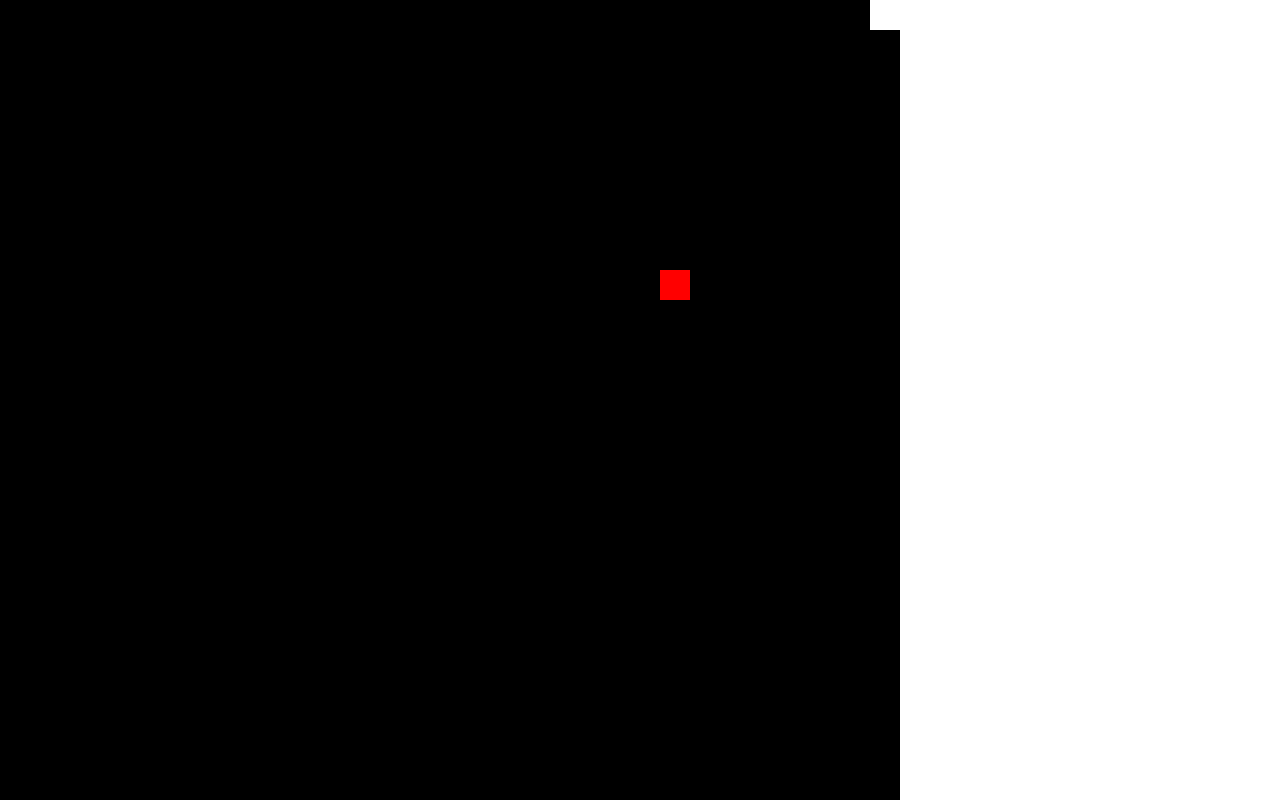
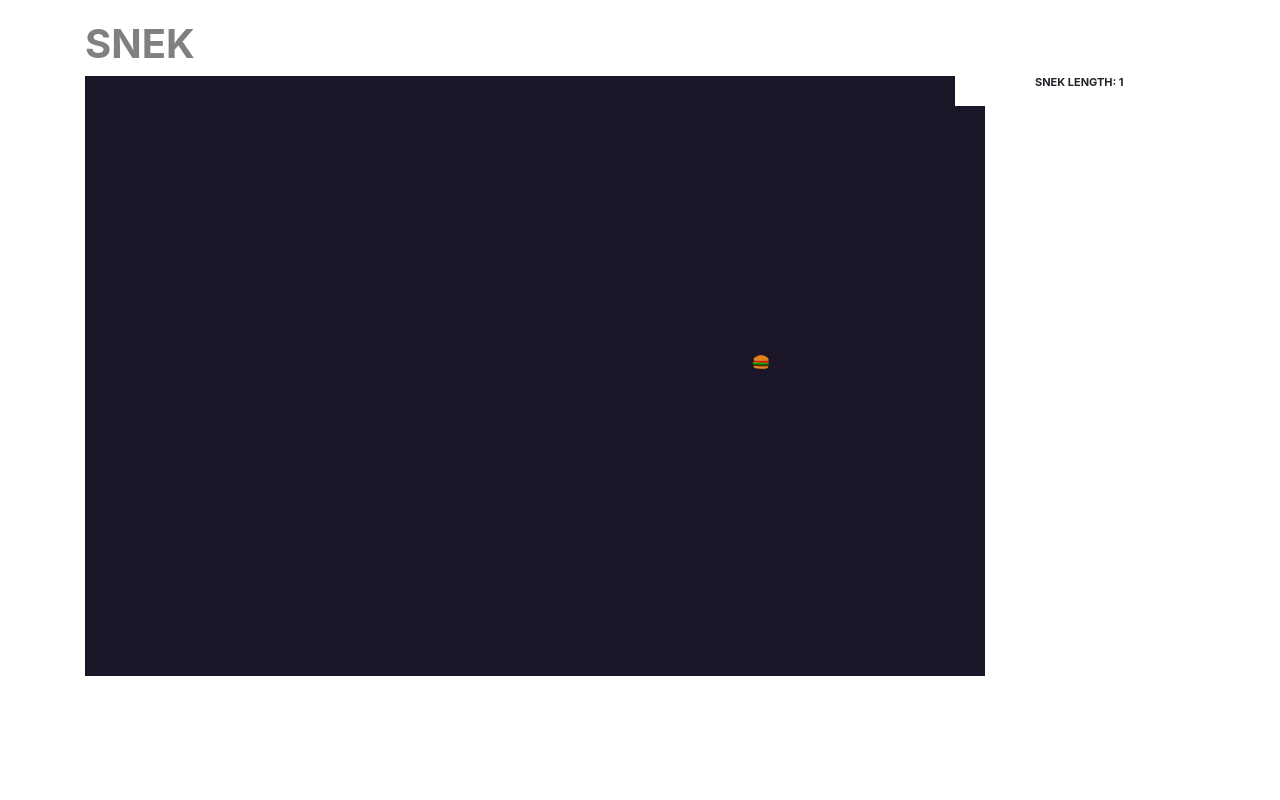
Before and after one commit to surajpotnuru/snek, a React (Create React App) app: page / in a window 1280 px wide. Shown: the top 800 px of the page. Built offline with nearby package versions, Linux system fonts and the light colour scheme.

Commit message:
UI improved

```diff
--- a/package.json
+++ b/package.json
@@ -6,6 +6,8 @@
     "@testing-library/jest-dom": "^4.2.4",
     "@testing-library/react": "^9.5.0",
     "@testing-library/user-event": "^7.2.1",
+    "bootstrap": "^4.5.2",
+    "font-awesome": "^4.7.0",
     "react": "^16.13.1",
     "react-dom": "^16.13.1",
     "react-scripts": "3.4.3",
--- a/public/index.html
+++ b/public/index.html
@@ -18,7 +18,7 @@
       work correctly both with client-side routing and a non-root public URL.
       Learn how to configure a non-root public URL by running `npm run build`.
     -->
-    <title>Snek</title>
+    <title>Snek - The Hangry Boi</title>
   </head>
   <body>
     <noscript>You need to enable JavaScript to run this app.</noscript>
--- a/src/App.css
+++ b/src/App.css
@@ -1,5 +1,9 @@
+.main-container{
+	margin-top: 20px;
+}
+
 .snek-playground {
-	background: black;
+	background: #1a1628 ;
 	display: block;
 	position: relative;
 }
@@ -13,6 +17,19 @@
 
 }
 .food {
-	background: red;
 	z-index: 0 !important;
+	background: #1a1628 !important;
 }
+.food img {
+	width: 30px;
+}
+.stat {
+	font-size: 11px;
+	font-weight: bold;
+	text-transform: uppercase;
+}
+.main-title {
+	font-weight: bold;
+	color: gray;
+	text-transform: uppercase;
+}
--- a/src/App.js
+++ b/src/App.js
@@ -2,6 +2,9 @@ import React from 'react';
 import './App.css';
 import SnekNode from './SnekNode';
 import Food from './Food';
+
+import 'bootstrap/dist/css/bootstrap.min.css';
+import 'font-awesome/css/font-awesome.css';
 
 
 class App extends React.Component {
@@ -23,7 +26,7 @@ class App extends React.Component {
 		};
 		this.playgroundStyle = {
 			width: Math.pow(this.state.nodeSize,2),
-			height: Math.pow(this.state.nodeSize,2)
+			height: (Math.pow(this.state.nodeSize,2) * 2) /3
 		};
 	}
 
@@ -47,7 +50,7 @@ class App extends React.Component {
 			case "ArrowDown":
 				return {
 					left: this.state.nodePos.left,
-					top: this.state.nodePos.top + this.state.nodeSize < Math.pow(this.state.nodeSize, 2) ? this.state.nodePos.top + this.state.nodeSize : this.state.nodePos.top
+					top: this.state.nodePos.top + this.state.nodeSize < this.playgroundStyle.height ? this.state.nodePos.top + this.state.nodeSize : this.state.nodePos.top
 				};
 			case "ArrowLeft":
 				return {
@@ -56,7 +59,7 @@ class App extends React.Component {
 				};
 			case "ArrowRight":
 				return {
-					left: this.state.nodePos.left + this.state.nodeSize < Math.pow(this.state.nodeSize, 2) ? this.state.nodePos.left + this.state.nodeSize : this.state.nodePos.left,
+					left: this.state.nodePos.left + this.state.nodeSize < this.playgroundStyle.width ? this.state.nodePos.left + this.state.nodeSize : this.state.nodePos.left,
 					top: this.state.nodePos.top
 				};
 			default:
@@ -117,11 +120,20 @@ class App extends React.Component {
 	render() {
 		return (
 			<React.Fragment>
-				<div className="snek-playground" style={this.playgroundStyle}>
-					{this.state.snekNodeElements.map((snekNodeElement, index) => <SnekNode ref={snekNodeElement} key={index}/>)}
-					<Food ref={this.state.foodElement}/>
+				<div className="container main-container">
+					<h1 className="main-title">Snek</h1>
+					<div className="row">
+						<div className="col-10">
+							<div className="snek-playground" style={this.playgroundStyle}>
+								{this.state.snekNodeElements.map((snekNodeElement, index) => <SnekNode ref={snekNodeElement} key={index}/>)}
+								<Food ref={this.state.foodElement}/>
+							</div>
+						</div>
+						<div className="col-2">
+						<h5 className="stat">Snek Length: {this.state.snekLength}</h5>
+						</div>
+					</div>
 				</div>
-				<p>{this.state.snekLength}</p>
 			</React.Fragment>
 		);
 	}
--- a/src/Food.js
+++ b/src/Food.js
@@ -1,6 +1,6 @@
 import React from 'react';
 import './App.css';
-
+import food from './food.png';
 class Food extends React.Component {
 
     constructor(props) {
@@ -22,7 +22,11 @@ class Food extends React.Component {
     }
 
 	render() {
-		return <div className="node food" style={this.state.nodePos}></div>
+		return (
+            <div className="node food" style={this.state.nodePos}>
+                <img src={food}/>
+            </div>
+        );
 	}
 }
 
```
Also changed, not shown: src/food.png (added), 1 other file (tests, documents, lock files or other folders).
